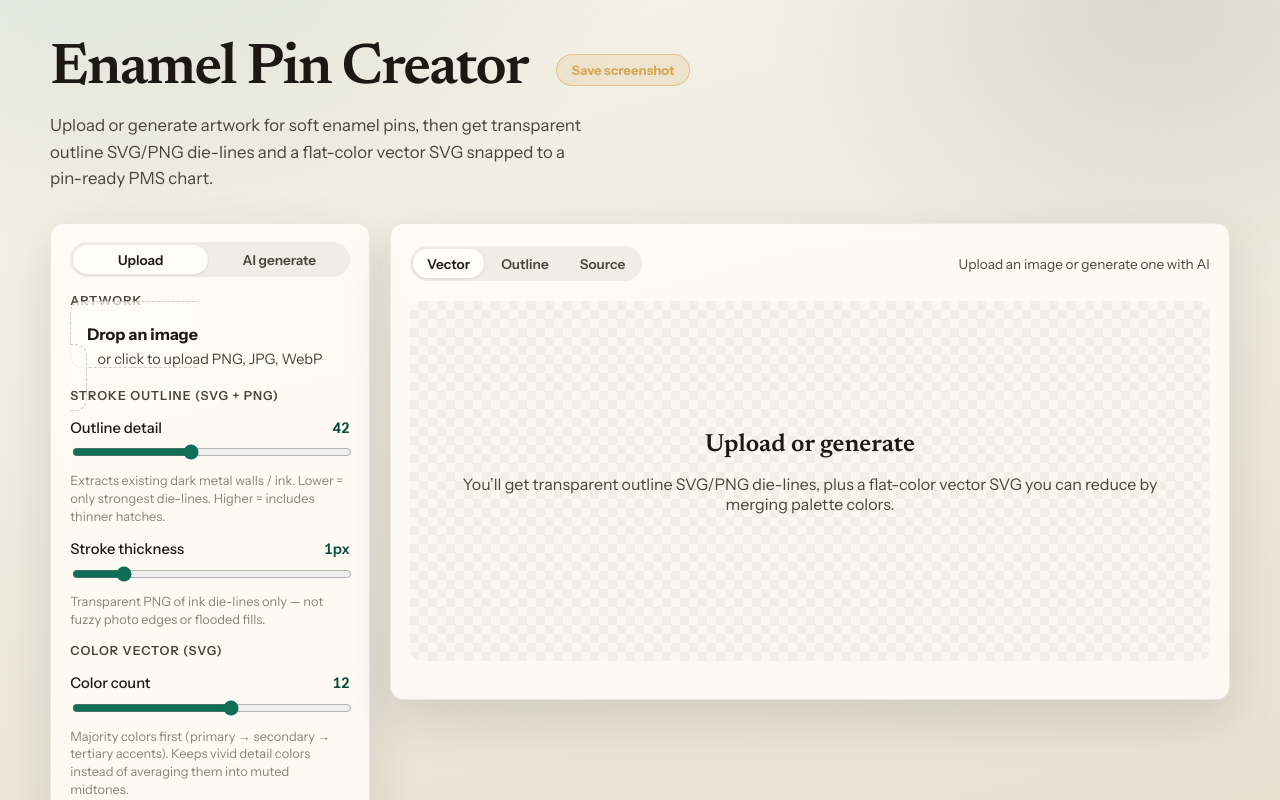
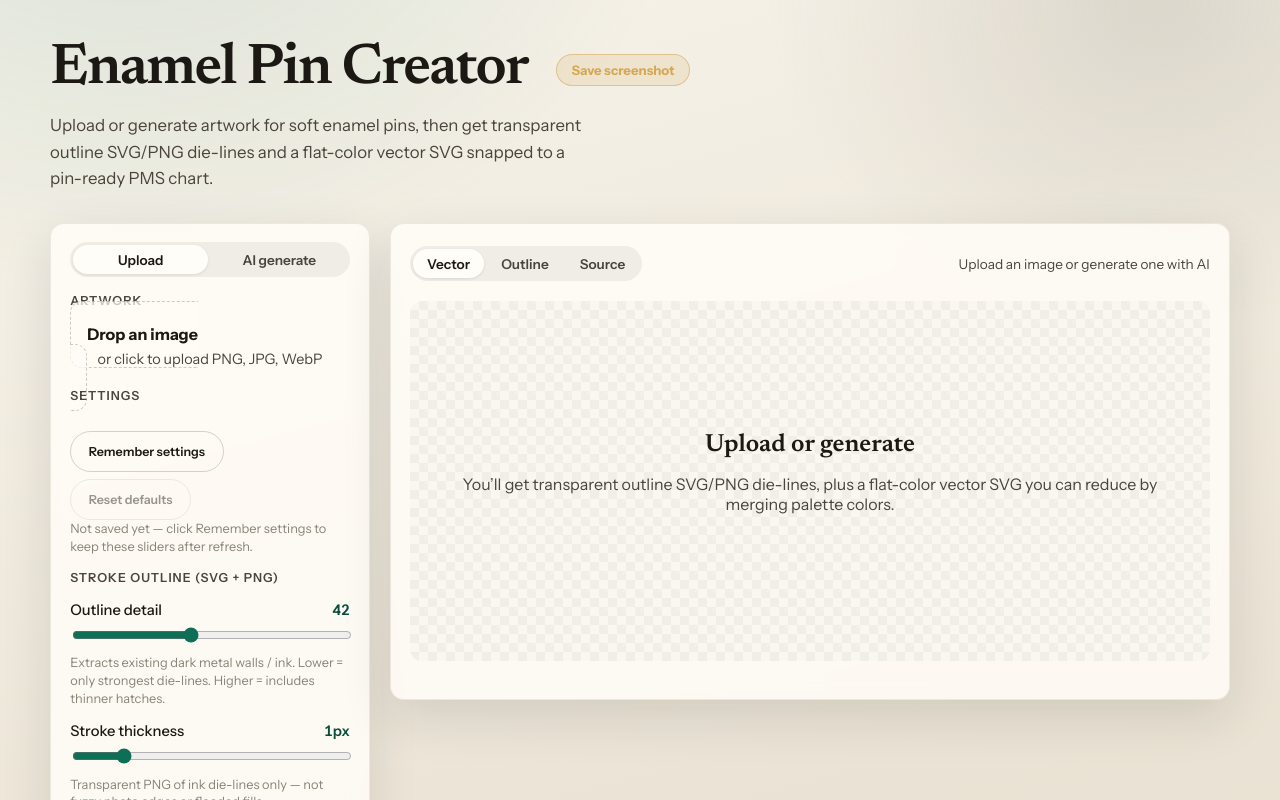
Before and after one commit to LutherFergus/enamel-pin, a React (Vite) app: page / in a window 1280 px wide. Shown: the top 800 px of the page. Built offline with nearby package versions, Linux system fonts and the light colour scheme.

Commit message:
Add Remember settings for outline/vector sliders
Saves dual-output settings to localStorage on this device and restores
them on reload. Reset defaults clears the save.

Co-authored-by: LutherFergus <LutherFergus@users.noreply.github.com>

```diff
--- a/src/App.tsx
+++ b/src/App.tsx
@@ -17,12 +17,38 @@ import {
   type DualOutputSettings,
 } from './lib/pipeline'
 import { getPmsChartSize } from './lib/pms'
+import {
+  forgetRememberedSettings,
+  initialSettings,
+  loadRememberedSettings,
+  rememberSettings,
+} from './lib/rememberSettings'
 import { loadImageFromFile } from './lib/vectorize'
 
 type SourceMode = 'upload' | 'ai'
 
+function formatSavedAt(iso: string): string {
+  try {
+    return new Date(iso).toLocaleString(undefined, {
+      month: 'short',
+      day: 'numeric',
+      hour: 'numeric',
+      minute: '2-digit',
+    })
+  } catch {
+    return ''
+  }
+}
+
 export default function App() {
-  const [settings, setSettings] = useState<DualOutputSettings>(DEFAULT_DUAL_SETTINGS)
+  const rememberedBoot = loadRememberedSettings()
+  const [settings, setSettings] = useState<DualOutputSettings>(
+    () => initialSettings(),
+  )
+  const [remembered, setRemembered] = useState(Boolean(rememberedBoot))
+  const [rememberedLabel, setRememberedLabel] = useState<string | null>(
+    rememberedBoot ? formatSavedAt(rememberedBoot.savedAt) : null,
+  )
   const [sourceMode, setSourceMode] = useState<SourceMode>('upload')
   const [sourceName, setSourceName] = useState('artwork')
   const [sourceUrl, setSourceUrl] = useState<string | null>(null)
@@ -179,6 +205,19 @@ export default function App() {
     [merges, pmsOverrides, refreshVector],
   )
 
+  const onRememberSettings = useCallback(() => {
+    const saved = rememberSettings(settings)
+    setRemembered(true)
+    setRememberedLabel(formatSavedAt(saved.savedAt))
+  }, [settings])
+
+  const onForgetSettings = useCallback(() => {
+    forgetRememberedSettings()
+    setSettings(structuredClone(DEFAULT_DUAL_SETTINGS))
+    setRemembered(false)
+    setRememberedLabel(null)
+  }, [])
+
   const downloadOutline = useCallback(() => {
     if (!result) return
     downloadBlob(result.outline.pngBlob, `${sourceName}-outline.png`)
@@ -247,6 +286,10 @@ export default function App() {
             settings={settings}
             onChange={setSettings}
             disabled={busy}
+            remembered={remembered}
+            rememberedLabel={rememberedLabel}
+            onRemember={onRememberSettings}
+            onForget={onForgetSettings}
           />
 
           <button
--- a/src/components/DualControls.tsx
+++ b/src/components/DualControls.tsx
@@ -4,9 +4,21 @@ type Props = {
   settings: DualOutputSettings
   onChange: (next: DualOutputSettings) => void
   disabled?: boolean
+  remembered?: boolean
+  rememberedLabel?: string | null
+  onRemember?: () => void
+  onForget?: () => void
 }
 
-export function DualControls({ settings, onChange, disabled }: Props) {
+export function DualControls({
+  settings,
+  onChange,
+  disabled,
+  remembered = false,
+  rememberedLabel = null,
+  onRemember,
+  onForget,
+}: Props) {
   const patchOutline = (partial: Partial<DualOutputSettings['outline']>) => {
     onChange({ ...settings, outline: { ...settings.outline, ...partial } })
   }
@@ -16,6 +28,33 @@ export function DualControls({ settings, onChange, disabled }: Props) {
 
   return (
     <div>
+      <div className="remember-bar">
+        <h2 className="remember-heading">Settings</h2>
+        <div className="remember-actions">
+          <button
+            type="button"
+            className="btn btn-secondary remember-btn"
+            onClick={onRemember}
+            disabled={disabled || !onRemember}
+          >
+            Remember settings
+          </button>
+          <button
+            type="button"
+            className="btn btn-secondary remember-btn"
+            onClick={onForget}
+            disabled={disabled || !remembered || !onForget}
+          >
+            Reset defaults
+          </button>
+        </div>
+      </div>
+      <p className={`hint remember-status ${remembered ? 'saved' : ''}`}>
+        {remembered
+          ? `Saved on this device${rememberedLabel ? ` · ${rememberedLabel}` : ''}. Reloads will reuse these sliders.`
+          : 'Not saved yet — click Remember settings to keep these sliders after refresh.'}
+      </p>
+
       <h2>Stroke outline (SVG + PNG)</h2>
       <div className="field">
         <label>
--- a/src/index.css
+++ b/src/index.css
@@ -165,6 +165,35 @@ img {
   font-size: 0.8rem;
   color: var(--metal);
   line-height: 1.4;
+}
+
+.remember-bar {
+  display: flex;
+  align-items: center;
+  justify-content: space-between;
+  gap: 0.75rem;
+  flex-wrap: wrap;
+  margin-bottom: 0.35rem;
+}
+
+.remember-heading {
+  margin: 0;
+}
+
+.remember-actions {
+  display: flex;
+  gap: 0.45rem;
+  flex-wrap: wrap;
+}
+
+.remember-btn {
+  padding: 0.45rem 0.85rem;
+  font-size: 0.78rem;
+}
+
+.remember-status.saved {
+  color: var(--ink, #1d2a22);
+  font-weight: 600;
 }
 
 .actions {
--- /dev/null
+++ b/src/lib/rememberSettings.ts
@@ -0,0 +1,88 @@
+import {
+  DEFAULT_DUAL_SETTINGS,
+  type DualOutputSettings,
+} from './pipeline'
+
+const STORAGE_KEY = 'enamel-pin-creator.settings.v1'
+
+export type RememberedSettings = {
+  savedAt: string
+  settings: DualOutputSettings
+}
+
+function isFiniteNumber(n: unknown): n is number {
+  return typeof n === 'number' && Number.isFinite(n)
+}
+
+/** Merge stored settings onto defaults so older saves stay valid. */
+export function sanitizeSettings(raw: unknown): DualOutputSettings {
+  const base = structuredClone(DEFAULT_DUAL_SETTINGS)
+  if (!raw || typeof raw !== 'object') return base
+  const o = raw as Partial<DualOutputSettings>
+
+  if (o.outline && typeof o.outline === 'object') {
+    if (isFiniteNumber(o.outline.sensitivity)) {
+      base.outline.sensitivity = Math.max(0, Math.min(100, o.outline.sensitivity))
+    }
+    if (isFiniteNumber(o.outline.thickness)) {
+      base.outline.thickness = Math.max(0, Math.min(6, Math.round(o.outline.thickness)))
+    }
+    if (typeof o.outline.invert === 'boolean') {
+      base.outline.invert = o.outline.invert
+    }
+    if (isFiniteNumber(o.outline.maxDim)) {
+      base.outline.maxDim = Math.max(200, Math.min(2000, o.outline.maxDim))
+    }
+  }
+
+  if (o.vector && typeof o.vector === 'object') {
+    if (isFiniteNumber(o.vector.colorCount)) {
+      base.vector.colorCount = Math.max(4, Math.min(18, Math.round(o.vector.colorCount)))
+    }
+    if (isFiniteNumber(o.vector.minRegionRatio)) {
+      base.vector.minRegionRatio = Math.max(0.00005, Math.min(0.01, o.vector.minRegionRatio))
+    }
+    if (isFiniteNumber(o.vector.smoothness)) {
+      base.vector.smoothness = Math.max(0, Math.min(5, Math.round(o.vector.smoothness)))
+    }
+    if (isFiniteNumber(o.vector.maxDim)) {
+      base.vector.maxDim = Math.max(200, Math.min(2000, o.vector.maxDim))
+    }
+    if (typeof o.vector.snapToPms === 'boolean') {
+      base.vector.snapToPms = o.vector.snapToPms
+    }
+  }
+
+  return base
+}
+
+export function loadRememberedSettings(): RememberedSettings | null {
+  try {
+    const raw = localStorage.getItem(STORAGE_KEY)
+    if (!raw) return null
+    const parsed = JSON.parse(raw) as { savedAt?: string; settings?: unknown }
+    return {
+      savedAt: typeof parsed.savedAt === 'string' ? parsed.savedAt : new Date().toISOString(),
+      settings: sanitizeSettings(parsed.settings),
+    }
+  } catch {
+    return null
+  }
+}
+
+export function rememberSettings(settings: DualOutputSettings): RememberedSettings {
+  const payload: RememberedSettings = {
+    savedAt: new Date().toISOString(),
+    settings: sanitizeSettings(settings),
+  }
+  localStorage.setItem(STORAGE_KEY, JSON.stringify(payload))
+  return payload
+}
+
+export function forgetRememberedSettings(): void {
+  localStorage.removeItem(STORAGE_KEY)
+}
+
+export function initialSettings(): DualOutputSettings {
+  return loadRememberedSettings()?.settings ?? structuredClone(DEFAULT_DUAL_SETTINGS)
+}
```
